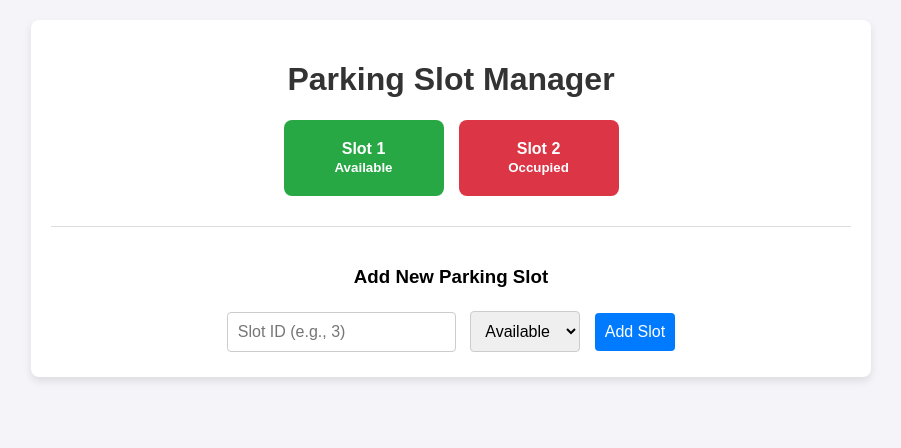
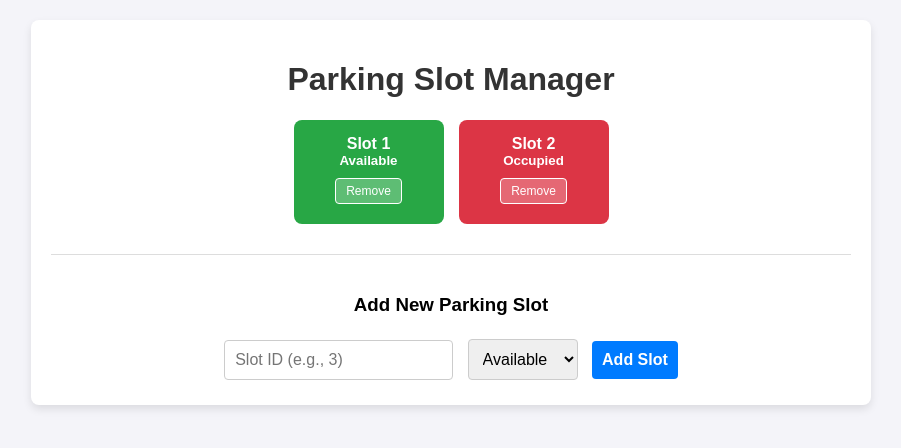
Before and after one commit to SalmaniAsad/parking-slot-manager, a Flask app: page / in a window 1280 px wide. Shown: the top 448 px of the page, without its empty margins (189-1090 px from the left). Run offline with Flask 3, Linux system fonts and the light colour scheme.

Commit message:
PSM-7: Add delete slot feature and prevent duplicates

```diff
--- a/app.py
+++ b/app.py
@@ -10,22 +10,38 @@ parking_slots = [
     {"id": 2, "status": "Occupied"}
 ]
 
-# Serve the HTML Frontend
+# Serve the HTML Frontend Dashboard
 @app.route('/', methods=['GET'])
 def index():
     return render_template('index.html')
 
-# Existing Backend API Endpoints
+# GET: Fetch all parking slots
 @app.route('/items', methods=['GET'])
 def get_slots():
     return jsonify(parking_slots), 200
 
+# POST: Add a new parking slot (with duplicate prevention)
 @app.route('/items', methods=['POST'])
 def add_slot():
     new_slot = request.get_json()
+
+    # Check if the slot ID already exists
+    for slot in parking_slots:
+        if slot['id'] == new_slot['id']:
+            return jsonify({"message": f"Error: Slot {new_slot['id']} already exists!"}), 400
+
     parking_slots.append(new_slot)
     return jsonify({"message": "Slot added", "slot": new_slot}), 201
 
+# DELETE: Remove a parking slot by its ID
+@app.route('/items/<int:slot_id>', methods=['DELETE'])
+def delete_slot(slot_id):
+    global parking_slots
+    # Keep only the slots that DO NOT match the ID we want to delete
+    parking_slots = [slot for slot in parking_slots if slot['id'] != slot_id]
+    return jsonify({"message": f"Slot {slot_id} removed successfully"}), 200
+
+# GET: Health check endpoint
 @app.route('/health', methods=['GET'])
 def health_check():
     return jsonify({"status": "OK"}), 200
--- a/templates/index.html
+++ b/templates/index.html
@@ -9,13 +9,15 @@
         h1 { color: #333; }
         .container { max-width: 800px; margin: 0 auto; background: white; padding: 20px; border-radius: 8px; box-shadow: 0 4px 8px rgba(0,0,0,0.1); }
         .grid { display: flex; flex-wrap: wrap; gap: 15px; justify-content: center; margin-top: 20px; }
-        .slot { padding: 20px; border-radius: 8px; font-weight: bold; width: 120px; color: white; }
+        .slot { padding: 15px; border-radius: 8px; font-weight: bold; width: 120px; color: white; display: flex; flex-direction: column; align-items: center; justify-content: center; }
         .available { background-color: #28a745; }
         .occupied { background-color: #dc3545; }
         .form-group { margin-top: 30px; padding-top: 20px; border-top: 1px solid #ddd; }
         input, select, button { padding: 10px; margin: 5px; font-size: 16px; border-radius: 4px; border: 1px solid #ccc; }
-        button { background-color: #007bff; color: white; cursor: pointer; border: none; }
-        button:hover { background-color: #0056b3; }
+        .btn-add { background-color: #007bff; color: white; cursor: pointer; border: none; font-weight: bold; }
+        .btn-add:hover { background-color: #0056b3; }
+        .btn-delete { margin-top: 10px; padding: 5px 10px; font-size: 12px; background-color: rgba(255,255,255,0.25); color: white; border: 1px solid white; cursor: pointer; border-radius: 4px; }
+        .btn-delete:hover { background-color: white; color: #333; font-weight: bold; }
     </style>
 </head>
 <body>
@@ -25,7 +27,7 @@
 
     <!-- Display Parking Slots -->
     <div class="grid" id="slots-container">
-        <!-- Slots will be loaded here via JavaScript -->
+        <!-- Slots will be loaded here dynamically via JavaScript -->
     </div>
 
     <!-- Add New Slot Form -->
@@ -36,7 +38,7 @@
             <option value="Available">Available</option>
             <option value="Occupied">Occupied</option>
         </select>
-        <button onclick="addSlot()">Add Slot</button>
+        <button class="btn-add" onclick="addSlot()">Add Slot</button>
     </div>
 </div>
 
@@ -48,11 +50,20 @@
         const container = document.getElementById('slots-container');
         container.innerHTML = '';
 
+        // Sort the slots numerically by ID so they always display in order
+        slots.sort((a, b) => a.id - b.id);
+
         slots.forEach(slot => {
             const div = document.createElement('div');
-            // Apply green class for Available, red class for Occupied
+            // Apply green background for Available, red for Occupied
             div.className = `slot ${slot.status.toLowerCase()}`;
-            div.innerHTML = `Slot ${slot.id}<br><small>${slot.status}</small>`;
+
+            // Render the slot details and the Remove button
+            div.innerHTML = `
+                <span>Slot ${slot.id}</span>
+                <small>${slot.status}</small>
+                <button class="btn-delete" onclick="deleteSlot(${slot.id})">Remove</button>
+            `;
             container.appendChild(div);
         });
     }
@@ -62,19 +73,34 @@
         const id = document.getElementById('slot-id').value;
         const status = document.getElementById('slot-status').value;
 
-        if (!id) return alert("Please enter a Slot ID");
+        if (!id) return alert("Please enter a Slot ID.");
 
-        await fetch('/items', {
+        const response = await fetch('/items', {
             method: 'POST',
             headers: { 'Content-Type': 'application/json' },
             body: JSON.stringify({ id: parseInt(id), status: status })
         });
 
+        // Check if the backend rejected the duplicate slot
+        if (!response.ok) {
+            const errorData = await response.json();
+            alert(errorData.message); // Show the error pop-up
+            return;
+        }
+
         document.getElementById('slot-id').value = ''; // clear input
         loadSlots(); // refresh the UI
     }
 
-    // Load slots on page load
+    // Send delete request to DELETE /items/<id> API backend
+    async function deleteSlot(id) {
+        await fetch(`/items/${id}`, {
+            method: 'DELETE'
+        });
+        loadSlots(); // refresh the UI after deleting
+    }
+
+    // Load slots automatically when the page opens
     window.onload = loadSlots;
 </script>
 
```
